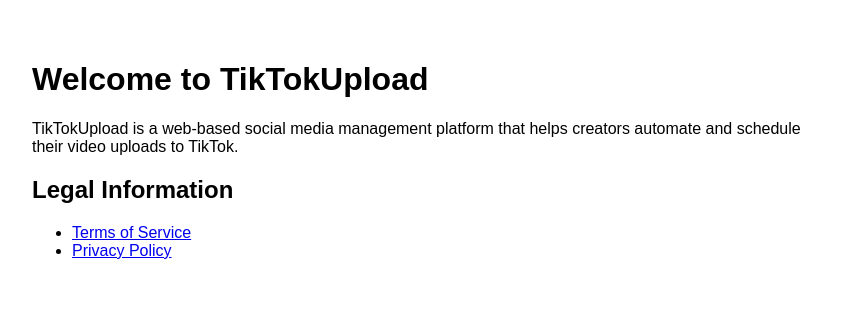
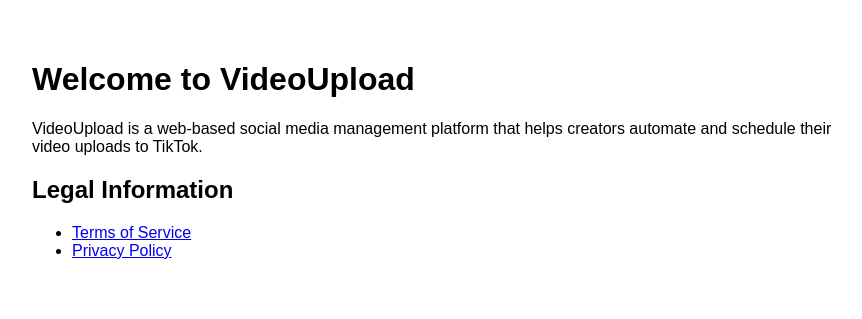
Before and after one commit to zhenia87/my-tiktok-app, a plain HTML site: page index.html in a window 1280 px wide. Shown: the whole page, without its empty margins (208-1070 px from the left). Drawn offline with Linux system fonts and the light colour scheme.

Commit message:
Update index.html

```diff
--- a/index.html
+++ b/index.html
@@ -2,11 +2,11 @@
 <html lang="en">
 <head>
     <meta charset="UTF-8">
-    <title>TikTokUpload - Social Media Management</title>
+    <title>VideoUpload - Social Media Management</title>
 </head>
 <body style="font-family: Arial, sans-serif; padding: 40px; max-width: 800px; margin: 0 auto;">
-    <h1>Welcome to TikTokUpload</h1>
-    <p>TikTokUpload is a web-based social media management platform that helps creators automate and schedule their video uploads to TikTok.</p>
+    <h1>Welcome to VideoUpload</h1>
+    <p>VideoUpload is a web-based social media management platform that helps creators automate and schedule their video uploads to TikTok.</p>
 
     <h2>Legal Information</h2>
     <ul>
```
